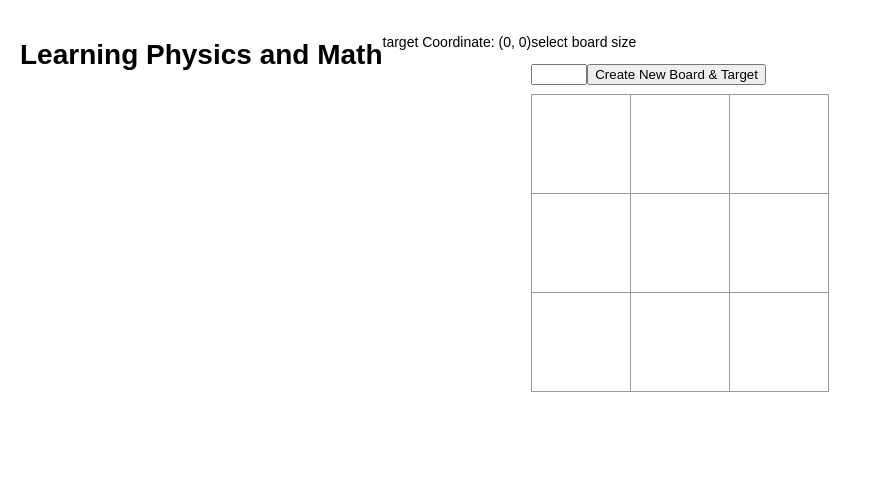
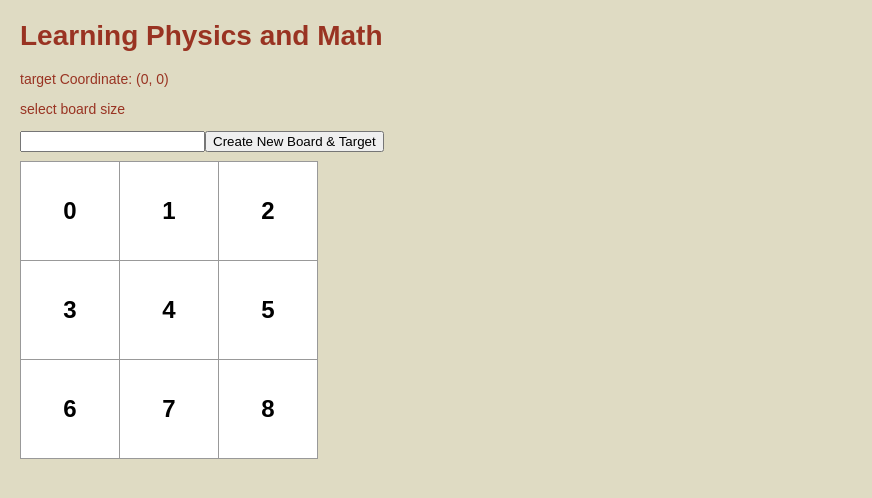
Before and after one commit to SkiSherpa/KineGame, a React app: page / in a window 1280 px wide. Shown: the top 498 px of the page, without its empty margins (0-872 px from the left). Built offline with nearby package versions, Linux system fonts and the light colour scheme; the HTML template or start-up script is replaced by a standard one.

Commit message:
webpack and css working. Created a generated row from board size.

```diff
--- a/client/src/components/GenBoard.jsx
+++ b/client/src/components/GenBoard.jsx
@@ -23,12 +23,13 @@ class GenBoard extends React.Component {
   //
   handleSubmit(event) {
     event.preventDefault();
-    console.log('hit', this.state.boardSize);
+    console.log('handleSubmit', this.state.boardSize);
     this.props.selectBoardSize(this.state.boardSize);
     this.props.generateNewTarget(this.state.boardSize);
+    this.props.genRowArray(this.state.boardSize);
   }
   renderSquare(i) {
-    return <Square />;
+    return <Square value={i}/>;
   }
 
   render () {
@@ -38,11 +39,20 @@ class GenBoard extends React.Component {
         <form>
           <label>
             <p>select board size</p>
-            <input type='number' name='boardSize' min='1' max='10' value={this.state.value} onChange={this.handleChange}/>
+            <input type='number' name='boardSize' value={this.state.value} onChange={this.handleChange}/>
           </label>
           <button type='submit' onClick={this.handleSubmit}>Create New Board & Target</button>
         </form>
         <div className="status"></div>
+
+        <div className='board-row'>
+          {/* use the boardArray from props to gen an arr of arr for board */}
+          {/* use map cause we have an existing array in props "boardArray" has dummy index values */}
+          {/* {this.props.rowArray.map(() => {
+            return <Square value={i}/>;
+          })} */}
+        </div>
+
         <div className="board-row">
           {this.renderSquare(0)}
           {this.renderSquare(1)}
--- a/client/src/index.jsx
+++ b/client/src/index.jsx
@@ -1,20 +1,22 @@
+import './styles.css';
 import React from 'react';
 import { createRoot } from 'react-dom/client';
 import GenBoard from './components/GenBoard.jsx';
 import UserInput from './components/UserInput.jsx';
 import GenTarget from './components/GenTarget.jsx';
-import '../styles.css';
+
 
 class App extends React.Component {
   constructor (props) {
     super(props);
     this.state = {
       boardSize: 0,
-      targetCoor: [0, 0]
+      targetCoor: [0, 0],
+      rowArray: []
     }
     this.selectBoardSize = this.selectBoardSize.bind(this);
     this.generateNewTarget = this.generateNewTarget.bind(this);
-    this.generateBoardView = this.generateBoardView.bind(this);
+    this.genRowArray = this.genRowArray.bind(this);
   }
 
   // setting the boardSize state
@@ -41,9 +43,12 @@ class App extends React.Component {
     this.setState({targetCoor: newTargetCoor});
   }
 
-  // generate a boardView
-  generateBoardView(boardSize) {
-
+  // genRowArray - gen an array with boardsize as length of array
+  genRowArray(boardSize) {
+    // gen array of length boardSize
+    // array filled with index values
+    var newRowArray = Array(boardSize).fill(null).map((_, i) => i);
+    this.setState({rowArray: newRowArray});
   }
 
   render () {
@@ -53,7 +58,7 @@ class App extends React.Component {
         <GenTarget boardSize={this.state.boardSize} targetCoor={this.state.targetCoor}/>
         <UserInput />
         <div className="game-board">
-          <GenBoard selectBoardSize={this.selectBoardSize} generateNewTarget={this.generateNewTarget}/>
+          <GenBoard genRowArray={this.genRowArray} rowArray={this.state.rowArray} selectBoardSize={this.selectBoardSize} generateNewTarget={this.generateNewTarget}/>
         </div>
 
       </div>
--- a/client/styles.css
+++ b/client/src/styles.css
@@ -1,6 +1,8 @@
 body {
   font: 14px "Century Gothic", Futura, sans-serif;
   margin: 20px;
+  background: #dfdbc3;
+  color: #993322;
 }
 
 ol, ul {
@@ -41,7 +43,7 @@ ol, ul {
 }
 
 .game {
-  display: flex;
+
   flex-direction: row;
 }
 
--- a/package.json
+++ b/package.json
@@ -30,6 +30,7 @@
     "@babel/preset-react": "^7.18.6",
     "babel-loader": "^9.1.0",
     "css-loader": "^6.7.3",
+    "style-loader": "^3.3.1",
     "webpack": "^5.75.0",
     "webpack-cli": "^5.0.1"
   }
--- a/webpack.config.js
+++ b/webpack.config.js
@@ -1,10 +1,8 @@
 const path = require('path');
-// import css from "styles.css";
-const css = require('./client/styles.css');
 
 module.exports = {
   mode: 'development',
-  entry: ['./client/src/index.jsx', './client/styles.css'],
+  entry: './client/src/index.jsx',
   output: {
     path: path.resolve(__dirname, 'client/dist'),
     filename: 'bundle.js',
@@ -12,15 +10,19 @@ module.exports = {
   module: {
     rules: [
       {
-        test: /\.m?(jsx|css)$/,
+        test: /\.m?jsx$/,
         exclude: /(node_modules|bower_components)/,
         use: {
-          loader: ['babel-loader', 'css-loader'],
+          loader: 'babel-loader',
           options: {
             presets: ['@babel/preset-env', "@babel/preset-react"]
           }
         }
-      }
+      },
+      {
+        test: /\.css$/i,
+        use: ["style-loader", "css-loader"],
+      },
     ]
   }
 }
```
Also changed, not shown: 2 other files (tests, documents, lock files or other folders).
